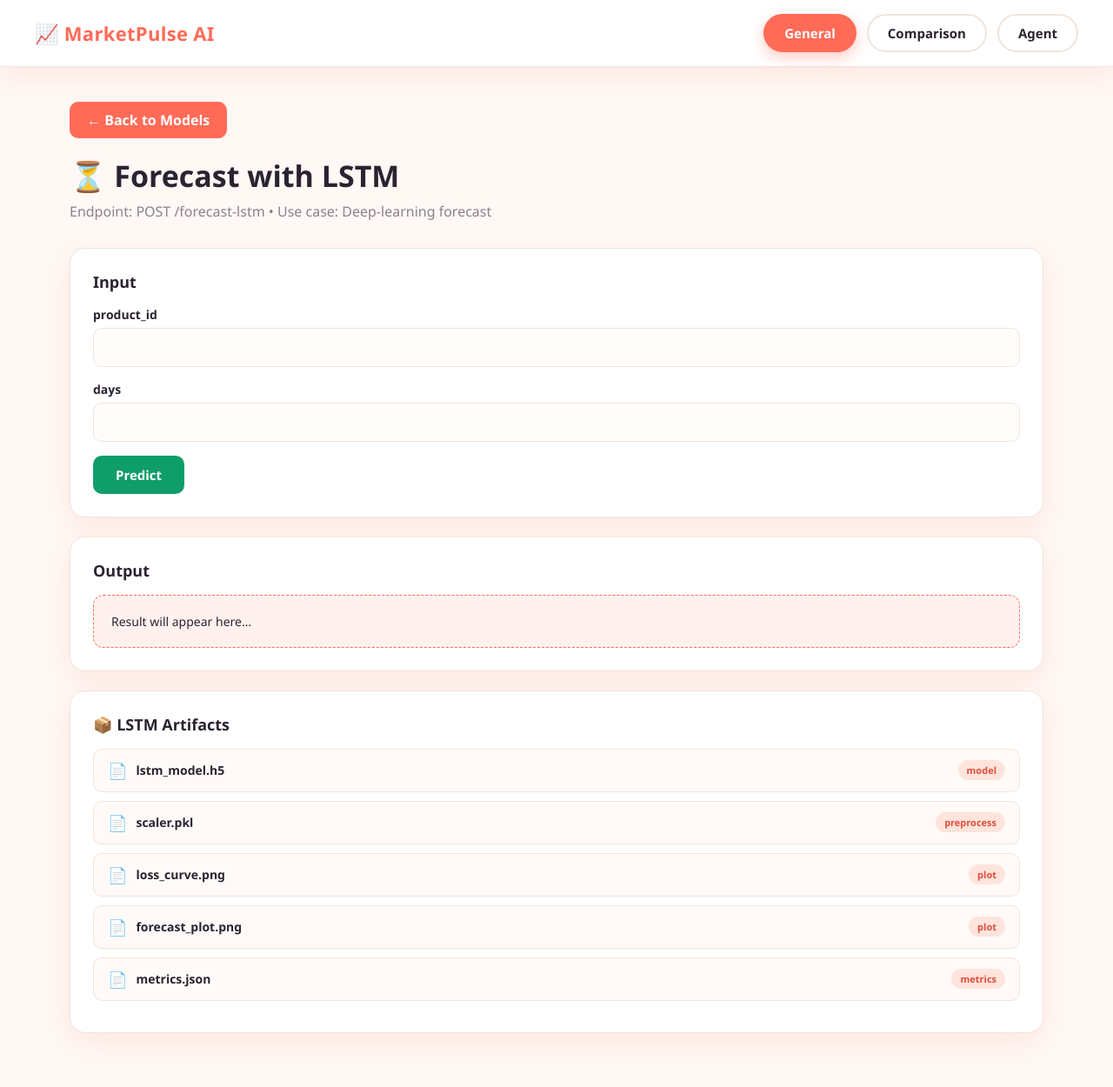
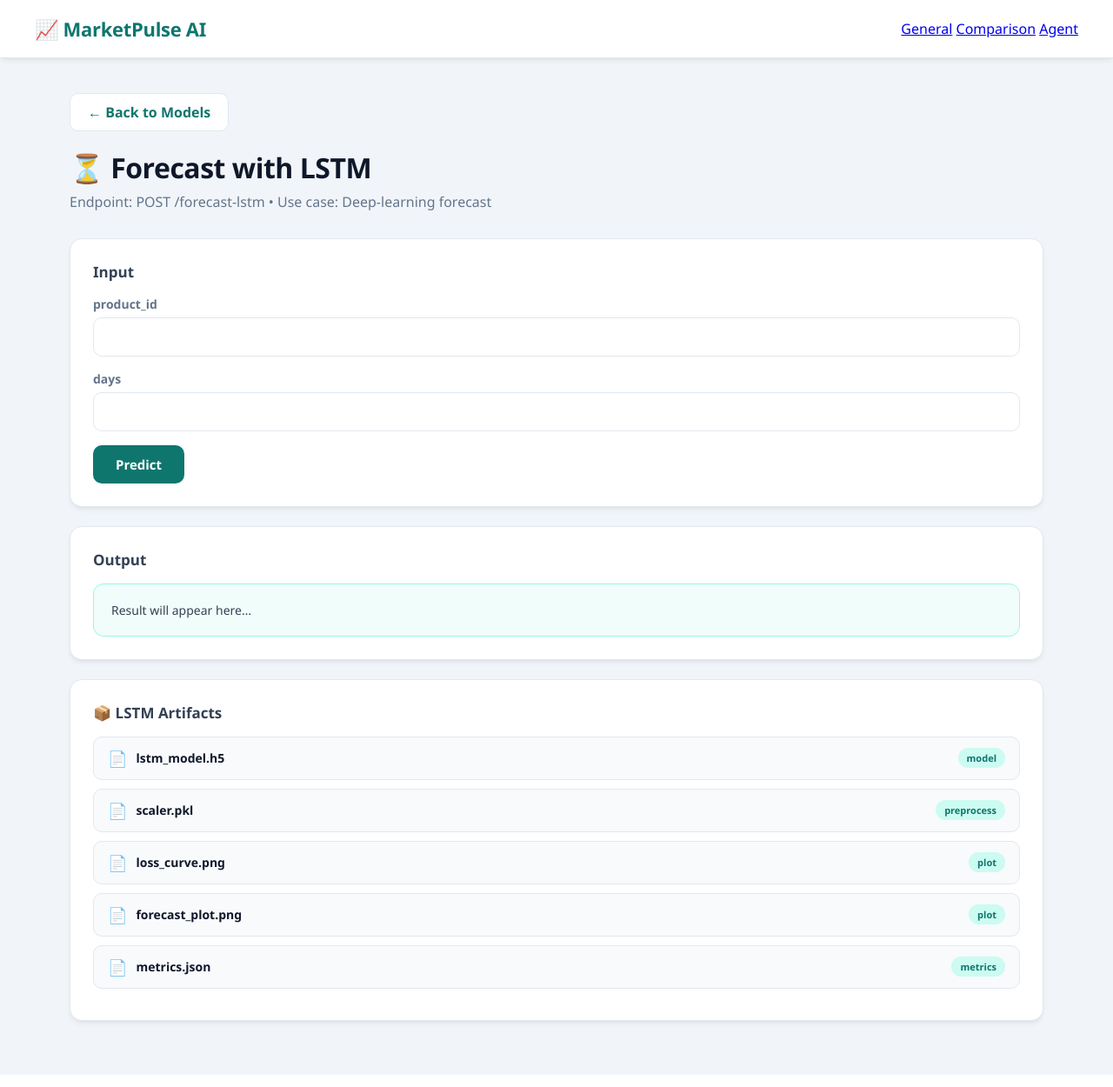
Before and after one commit to parth656/Incremental-main, a FastAPI app: page /lstm in a window 1280 px wide. Shown: the whole page at 87% size. Run offline with FastAPI, Linux system fonts and the light colour scheme.

Commit message:
restyle theme to "Slate & Emerald" and update CSS variables for improved aesthetics

```diff
--- a/static/style.css
+++ b/static/style.css
@@ -1,92 +1,88 @@
 /* ============================================================
-   ROOT / THEME  — "Coral Sunset" (light)  change these to restyle
+   ROOT / THEME  — "Slate & Emerald" (light)  change to restyle
 ============================================================ */
 :root{
-    --primary:#ff6b57;          /* coral */
-    --primary-dark:#e04e3c;     /* deep coral */
-    --secondary:#0ea5a4;        /* teal */
-    --bg:#fff8f4;               /* warm cream */
+    --primary:#0f766e;          /* emerald-teal */
+    --primary-dark:#0b5850;     /* deep teal */
+    --secondary:#334155;        /* slate */
+    --accent:#059669;           /* green accent */
+    --bg:#f1f5f9;               /* cool slate-100 */
     --card:#ffffff;
-    --text:#2b2331;             /* warm charcoal */
-    --muted:#8a8091;
-    --border:#f0e4dd;
-    --success:#0f9d6a;
+    --text:#0f172a;             /* slate-900 */
+    --muted:#64748b;            /* slate-500 */
+    --border:#e2e8f0;           /* slate-200 */
+    --success:#059669;
     --danger:#e11d48;
-    --shadow:0 10px 30px rgba(255,107,87,.12);
-    --radius:18px;
+    --shadow:0 4px 6px -1px rgba(15,23,42,.06),0 2px 4px -2px rgba(15,23,42,.05);
+    --shadow-md:0 10px 20px -6px rgba(15,23,42,.12);
+    --radius:14px;
 }
 *{margin:0;padding:0;box-sizing:border-box;font-family:"Segoe UI",system-ui,sans-serif;}
 body{background:var(--bg);color:var(--text);}
 
-/* NAVBAR */
-.navbar{background:var(--card);box-shadow:var(--shadow);padding:16px 40px;display:flex;align-items:center;justify-content:space-between;position:sticky;top:0;z-index:50;flex-wrap:wrap;gap:12px;border-bottom:1px solid var(--border);}
-.brand{font-size:22px;font-weight:800;color:var(--primary);text-decoration:none;letter-spacing:.3px;}
-.nav-links{display:flex;gap:12px;flex-wrap:wrap;}
-.nav-btn{background:transparent;border:2px solid var(--border);color:var(--text);padding:10px 22px;border-radius:30px;font-size:15px;font-weight:600;cursor:pointer;transition:.25s;text-decoration:none;}
-.nav-btn:hover{border-color:var(--primary);color:var(--primary);background:#fff2ee;}
-.nav-btn.active{background:var(--primary);border-color:var(--primary);color:#fff;box-shadow:0 6px 16px rgba(255,107,87,.35);}
+/* NAVBAR (brand-only now) */
+.navbar{background:var(--card);border-bottom:1px solid var(--border);box-shadow:var(--shadow);padding:18px 40px;display:flex;align-items:center;justify-content:space-between;position:sticky;top:0;z-index:50;flex-wrap:wrap;gap:12px;}
+.brand{font-size:22px;font-weight:800;color:var(--primary);text-decoration:none;letter-spacing:-.3px;display:flex;align-items:center;gap:8px;}
 
 /* LAYOUT */
 .container{padding:40px;max-width:1200px;margin:0 auto;}
-.page-title{font-size:34px;font-weight:800;margin-bottom:6px;}
+.page-title{font-size:32px;font-weight:800;margin-bottom:6px;letter-spacing:-.5px;}
 .page-subtitle{color:var(--muted);margin-bottom:28px;max-width:760px;line-height:1.6;}
 
 /* HERO */
-.hero{background:linear-gradient(135deg,var(--primary),#ffa07a 55%,var(--secondary));color:#fff;border-radius:var(--radius);padding:34px 30px;margin-bottom:30px;box-shadow:var(--shadow);}
-.hero h1{font-size:36px;font-weight:800;margin-bottom:10px;}
-.hero p{font-size:15px;line-height:1.7;max-width:820px;opacity:.96;}
+.hero{position:relative;overflow:hidden;background:var(--secondary);color:#fff;border-radius:18px;padding:40px 34px;margin-bottom:34px;box-shadow:var(--shadow-md);border-left:6px solid var(--primary);}
+.hero::after{content:"";position:absolute;right:-60px;top:-60px;width:240px;height:240px;background:radial-gradient(circle,rgba(15,118,110,.5),transparent 70%);border-radius:50%;}
+.hero h1{font-size:34px;font-weight:800;margin-bottom:12px;position:relative;letter-spacing:-.5px;}
+.hero p{font-size:15px;line-height:1.75;max-width:820px;opacity:.9;position:relative;}
+
+/* SECTION HEADER (in-page) */
+.block-title{font-size:22px;font-weight:800;margin:8px 0 4px;letter-spacing:-.3px;display:flex;align-items:center;gap:10px;}
+.block-title::before{content:"";width:5px;height:22px;background:var(--primary);border-radius:4px;}
 
 /* MODEL GRID */
-.models-grid{display:grid;grid-template-columns:repeat(auto-fit,minmax(220px,1fr));gap:18px;}
-.model-btn{background:var(--card);border:1px solid var(--border);border-radius:var(--radius);padding:26px 20px;text-align:center;font-size:17px;font-weight:700;cursor:pointer;box-shadow:var(--shadow);transition:.25s;text-decoration:none;color:var(--text);display:block;}
-.model-btn:hover{transform:translateY(-6px);background:var(--primary);color:#fff;box-shadow:0 16px 34px rgba(255,107,87,.28);}
+.models-grid{display:grid;grid-template-columns:repeat(auto-fit,minmax(210px,1fr));gap:16px;}
+.model-btn{background:var(--card);border:1px solid var(--border);border-radius:var(--radius);padding:24px 18px;text-align:center;font-size:16px;font-weight:700;cursor:pointer;box-shadow:var(--shadow);transition:.22s ease;text-decoration:none;color:var(--text);display:block;}
+.model-btn:hover{transform:translateY(-4px);border-color:var(--primary);box-shadow:var(--shadow-md);color:var(--primary);}
 .model-btn .icon{font-size:28px;display:block;margin-bottom:10px;}
 
 /* MODEL DETAIL */
-.back-btn{background:var(--primary);color:#fff;border:none;padding:10px 20px;border-radius:10px;cursor:pointer;margin-bottom:20px;font-weight:600;text-decoration:none;display:inline-block;}
-.back-btn:hover{background:var(--primary-dark);}
+.back-btn{background:var(--card);color:var(--primary);border:1px solid var(--border);padding:10px 20px;border-radius:10px;cursor:pointer;margin-bottom:20px;font-weight:700;text-decoration:none;display:inline-block;transition:.2s;}
+.back-btn:hover{background:var(--primary);color:#fff;border-color:var(--primary);}
 .card{background:var(--card);border:1px solid var(--border);border-radius:var(--radius);padding:26px;box-shadow:var(--shadow);margin-bottom:22px;}
-.section-title{font-size:18px;font-weight:700;margin-bottom:16px;}
+.section-title{font-size:17px;font-weight:800;margin-bottom:16px;color:var(--secondary);}
 .form-group{margin-bottom:16px;}
-.form-label{display:block;margin-bottom:6px;font-weight:600;font-size:14px;}
-.form-input,.form-select,.form-textarea{width:100%;padding:12px 14px;border:1px solid var(--border);border-radius:10px;font-size:14px;background:#fffdfc;transition:.2s;}
-.form-input:focus,.form-select:focus,.form-textarea:focus{outline:none;border-color:var(--primary);box-shadow:0 0 0 3px rgba(255,107,87,.15);}
+.form-label{display:block;margin-bottom:6px;font-weight:600;font-size:14px;color:var(--muted);}
+.form-input,.form-select,.form-textarea{width:100%;padding:12px 14px;border:1px solid var(--border);border-radius:10px;font-size:14px;background:#fff;transition:.2s;}
+.form-input:focus,.form-select:focus,.form-textarea:focus{outline:none;border-color:var(--primary);box-shadow:0 0 0 3px rgba(15,118,110,.14);}
 .form-textarea{min-height:110px;resize:vertical;}
-.submit-btn{background:var(--success);color:#fff;border:none;padding:12px 26px;border-radius:10px;font-weight:700;cursor:pointer;font-size:15px;transition:.2s;}
-.submit-btn:hover{opacity:.92;transform:translateY(-1px);}
-.output-card{background:#fff2ee;border:1px dashed var(--primary);border-radius:12px;padding:20px;margin-top:6px;min-height:60px;white-space:pre-wrap;font-size:14px;}
+.submit-btn{background:var(--primary);color:#fff;border:none;padding:12px 26px;border-radius:10px;font-weight:700;cursor:pointer;font-size:15px;transition:.2s;}
+.submit-btn:hover{background:var(--primary-dark);transform:translateY(-1px);}
+.output-card{background:#f0fdfa;border:1px solid #99f6e4;border-radius:12px;padding:20px;margin-top:6px;min-height:60px;white-space:pre-wrap;font-size:14px;color:var(--secondary);}
 
 /* ARTIFACTS */
 .artifact-list{list-style:none;padding:0;margin:0;}
-.artifact-list li{display:flex;align-items:center;gap:10px;background:#fffaf7;border:1px solid var(--border);border-radius:10px;padding:12px 16px;margin-bottom:10px;font-size:14px;font-weight:600;transition:.2s;}
-.artifact-list li:hover{border-color:var(--primary);transform:translateX(4px);background:#fff2ee;}
+.artifact-list li{display:flex;align-items:center;gap:10px;background:#f8fafc;border:1px solid var(--border);border-radius:10px;padding:12px 16px;margin-bottom:10px;font-size:14px;font-weight:600;transition:.2s;}
+.artifact-list li:hover{border-color:var(--primary);transform:translateX(4px);background:#f0fdfa;}
 .artifact-list li .file-icon{font-size:18px;}
-.artifact-list li .file-tag{margin-left:auto;font-size:11px;font-weight:700;color:var(--primary-dark);background:#ffe4dc;padding:4px 10px;border-radius:20px;}
-
-/* COMPARISON */
-.compare-btns{display:grid;grid-template-columns:repeat(auto-fit,minmax(240px,1fr));gap:16px;margin-bottom:26px;}
-.compare-btn{background:var(--card);border:1px solid var(--border);border-radius:var(--radius);padding:22px;font-size:16px;font-weight:700;cursor:pointer;box-shadow:var(--shadow);transition:.25s;text-align:center;color:var(--text);}
-.compare-btn:hover{transform:translateY(-4px);background:var(--secondary);color:#fff;}
-.compare-btn.active{background:var(--primary);color:#fff;border-color:var(--primary);}
-.compare-table{width:100%;border-collapse:collapse;background:var(--card);border-radius:12px;overflow:hidden;box-shadow:var(--shadow);}
-.compare-table th,.compare-table td{padding:14px;border-bottom:1px solid var(--border);text-align:left;font-size:14px;vertical-align:top;}
-.compare-table th{background:var(--primary);color:#fff;}
-.compare-table td:first-child{font-weight:700;background:#fffaf7;width:160px;}
+.artifact-list li .file-tag{margin-left:auto;font-size:11px;font-weight:700;color:var(--primary);background:#ccfbf1;padding:4px 10px;border-radius:20px;}
 
 /* AGENT / CHAT */
 .agent-btns{display:flex;gap:12px;margin-bottom:20px;flex-wrap:wrap;}
-.agent-btn{background:var(--card);border:2px solid var(--border);color:var(--text);padding:12px 24px;border-radius:30px;font-weight:700;cursor:pointer;transition:.25s;}
-.agent-btn:hover{border-color:var(--primary);color:var(--primary);background:#fff2ee;}
-.agent-btn.active{background:var(--primary);border-color:var(--primary);color:#fff;}
-.chat-window{background:var(--card);border:1px solid var(--border);border-radius:var(--radius);padding:20px;height:420px;overflow-y:auto;margin-bottom:16px;box-shadow:var(--shadow);}
+.agent-btn{background:var(--card);border:1px solid var(--border);color:var(--text);padding:12px 24px;border-radius:30px;font-weight:700;cursor:pointer;transition:.22s;}
+.agent-btn:hover{border-color:var(--primary);color:var(--primary);}
+.agent-btn.active{background:var(--primary);border-color:var(--primary);color:#fff;box-shadow:0 4px 12px rgba(15,118,110,.28);}
+.chat-window{background:var(--card);border:1px solid var(--border);border-radius:var(--radius);padding:20px;height:400px;overflow-y:auto;margin-bottom:16px;box-shadow:var(--shadow);}
 .chat-bubble{padding:12px 16px;border-radius:14px;margin-bottom:12px;max-width:75%;font-size:14px;line-height:1.5;}
 .user-msg{background:var(--primary);color:#fff;margin-left:auto;border-bottom-right-radius:4px;}
-.bot-msg{background:#fdf1ec;color:var(--text);margin-right:auto;border-bottom-left-radius:4px;}
+.bot-msg{background:#f1f5f9;color:var(--text);margin-right:auto;border-bottom-left-radius:4px;border:1px solid var(--border);}
 .chat-input-row{display:flex;gap:10px;}
 .chat-input-row input{flex:1;padding:14px;border:1px solid var(--border);border-radius:12px;font-size:15px;}
-.chat-input-row input:focus{outline:none;border-color:var(--primary);box-shadow:0 0 0 3px rgba(255,107,87,.15);}
-.chat-input-row button{background:var(--primary);color:#fff;border:none;padding:0 26px;border-radius:12px;font-weight:700;cursor:pointer;}
+.chat-input-row input:focus{outline:none;border-color:var(--primary);box-shadow:0 0 0 3px rgba(15,118,110,.14);}
+.chat-input-row button{background:var(--primary);color:#fff;border:none;padding:0 26px;border-radius:12px;font-weight:700;cursor:pointer;transition:.2s;}
 .chat-input-row button:hover{background:var(--primary-dark);}
+
+/* divider */
+.divider{height:1px;background:var(--border);margin:34px 0;border:none;}
 
 /* RESPONSIVE */
 @media(max-width:600px){
```
Also changed, not shown: other parts of static/style.css (+8 -38 lines).
